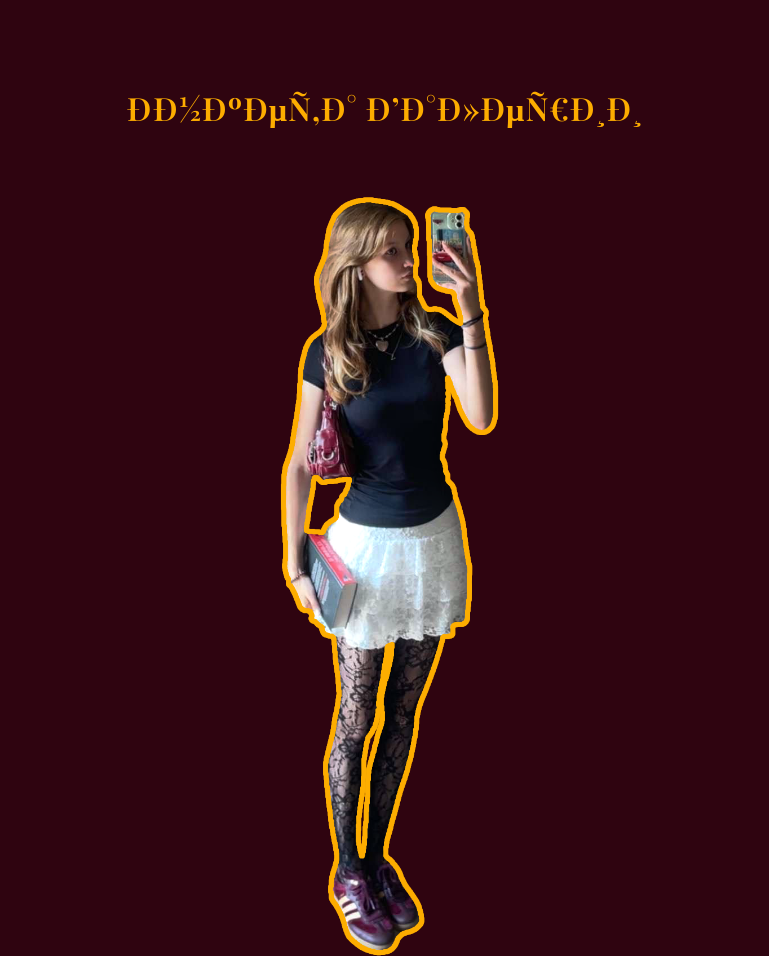
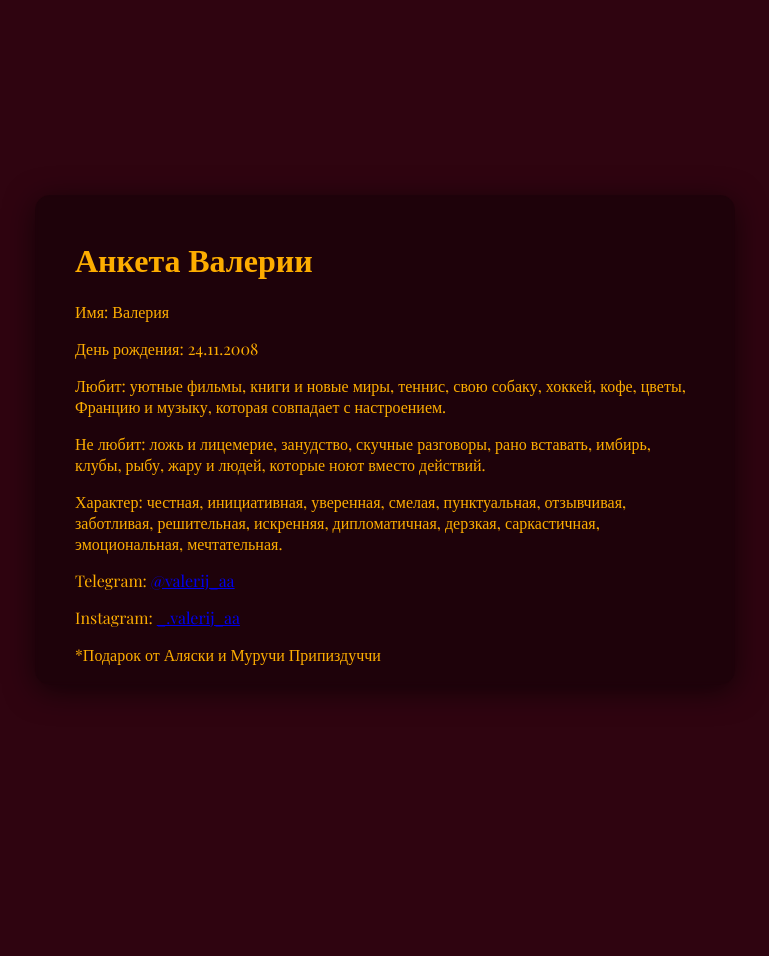
Before and after one commit to wiquizl/valery.github.io, a plain HTML site: page index.html in a window 1280 px wide. Shown: the top 956 px of the page, without its empty margins (255-1024 px from the left). After the commit the page ends 880 px from the top, so only its background shows below. Drawn offline with nearby package versions, Linux system fonts and the light colour scheme.

Commit message:
Update index.html

```diff
--- a/index.html
+++ b/index.html
@@ -1,32 +1,74 @@
 <!DOCTYPE html>
 <html>
 <head>
-    <meta charset="UTF-3">
+    <meta charset="UTF-8">
     <title>Анкета Валерии</title>
 
-    <!-- Подключение элегантного шрифта -->
+    <!-- Шрифт -->
     <link href="https://fonts.googleapis.com/css2?family=Playfair+Display:wght@400;600&display=swap" rel="stylesheet">
 
     <style>
+        :root {
+            --accent: #FDAD00;
+            --maxw: 700px;
+            --pad: 20px 40px;
+            --radius: 15px;
+        }
+
+        html, body {
+            height: 100%;
+            margin: 0;
+        }
+
         body {
             font-family: 'Playfair Display', serif;
-            max-width: 700px;
-            margin: 40px auto;
-            line-height: 1.7;
-            background: #2f0410;
-            padding: 20px 40px;
-            border-radius: 15px;
-            color: #FDAD00;
+            color: var(--accent);
+            display: flex;
+            align-items: center;
+            justify-content: center;
+            padding: 40px 20px;
+            background: #2f0410; /* запасной цвет */
+        }
+
+        /* Карточка с содержимым */
+        .card {
+            width: 100%;
+            max-width: var(--maxw);
+            background: rgba(0,0,0,0.35); /* полупрозрачный фон поверх картинки */
+            border-radius: var(--radius);
+            padding: var(--pad);
             position: relative;
+            box-sizing: border-box;
+            backdrop-filter: blur(2px);
+            box-shadow: 0 6px 30px rgba(0,0,0,0.6);
         }
+
+        /* фон страницы (картинка) */
+        .page-bg {
+            position: fixed;
+            inset: 0;
+            z-index: -2;
+            background: url("https://raw.githubusercontent.com/wiquizl/valery.github.io/main/IMG_0995.JPG
+") center/cover no-repeat fixed;
+        }
+        /* дополнительный затемняющий слой, чтоб текст читался */
+        .page-bg::after {
+            content: "";
+            position: absolute;
+            inset: 0;
+            background: rgba(0,0,0,0.55);
+            z-index: -1;
+        }
+
         h1 {
             text-align: center;
-    margin-bottom: 10px; /* было 30px */
+            margin-bottom: 10px; /* как просила */
             font-weight: 600;
             letter-spacing: 1px;
         }
         p {
             margin: 12px 0;
+            line-height: 1.6;
         }
         .label {
             font-weight: 600;
@@ -34,39 +76,42 @@
         .photo {
             width: 100%;
             border-radius: 12px;
-            margin-bottom: 25px;
+            margin-bottom: 18px;
         }
         .social {
-            margin-top: 30px;
-            padding-top: 15px;
-            border-top: 1px solid #FDAD00;
+            margin-top: 22px;
+            padding-top: 12px;
+            border-top: 1px solid var(--accent);
         }
-        a {
-            color: #FDAD00;
-            text-decoration: none;
-        }
-        a:hover {
-            text-decoration: underline;
-        }
+        a { color: var(--accent); text-decoration: none; }
+        a:hover { text-decoration: underline; }
 
-        /* подпись внизу */
         .signature {
             font-size: 12px;
-            opacity: 0.8;
+            opacity: 0.85;
             position: absolute;
-            bottom: 10px;
-            right: 10px;
+            bottom: 12px;
+            right: 14px;
             font-style: italic;
         }
 
+        /* на узких экранах чуть сузим падинг */
+        @media (max-width: 420px) {
+            .card { padding: 16px; }
+            .signature { right: 10px; bottom: 8px; font-size: 11px; }
+        }
     </style>
 </head>
 <body>
+
+    <!-- фон -->
+    <div class="page-bg" aria-hidden="true"></div>
+
+    <div class="card">
         <h1>Анкета Валерии</h1>
 
-    <!-- Фото -->
-    <img src="https://raw.githubusercontent.com/wiquizl/valery.github.io/main/IMG_0994.PNG
-        " class="photo" alt="Me">
+        <!-- Если хочешь вставить отдельную картинку (внутри карточки) — раскомментируй и замени ссылку -->
+        <!-- <img src="https://raw.githubusercontent.com/wiquizl/valery.github.io/main/IMG_0994.PNG" class="photo" alt="Фото Валерии"> -->
 
         <p><span class="label">Имя:</span> Валерия</p>
         <p><span class="label">День рождения:</span> 24.11.2008</p>
@@ -85,6 +130,7 @@
         <div class="signature">
             *Подарок от Аляски и Муручи Припиздуччи
         </div>
+    </div>
 
 </body>
 </html>
```
Lines whose indentation alone changed are shown as unchanged.
